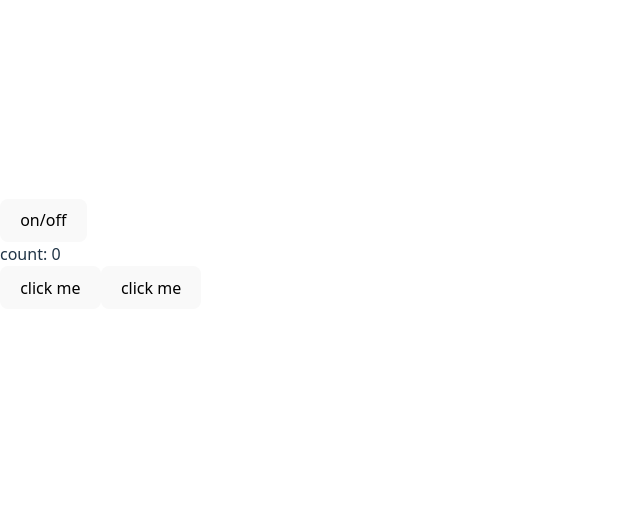
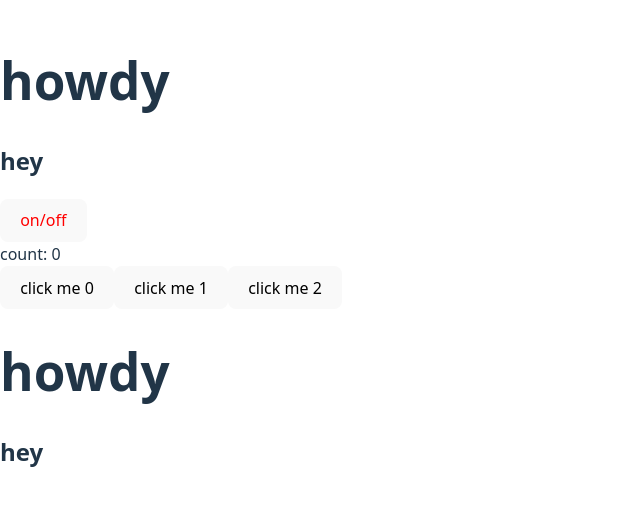
Before and after one commit to dominicprior/r3f-demo, a React app: page / in a window 1280 px wide. Shown: the part 146-652 px from the top of the page, without its empty margins (0-640 px from the left). Built offline with nearby package versions, Linux system fonts and the light colour scheme; the HTML template or start-up script is replaced by a standard one.

Commit message:
Add children, red colour and an array of buttons

```diff
--- a/src/app.tsx
+++ b/src/app.tsx
@@ -1,7 +1,8 @@
+import type { ReactNode } from 'react';
 import { useState, } from 'react';
 import Clicker from './clicker.tsx'
 
-export default function App() {
+export default function App({ children }: {children: ReactNode}) {
     const [clickerActive, setClickerActive] = useState(true);
 
     function onOffClick() {
@@ -10,8 +11,12 @@ export default function App() {
 
     return (
         <>
-            <button onClick={ onOffClick }>on/off</button>
+            { children }
+            <button onClick={ onOffClick } style={{color: 'red'}}>
+                on/off
+            </button>
             { clickerActive && <Clicker onOff={clickerActive}/> }
+            { children }
         </>
     )
 }
--- a/src/clicker.tsx
+++ b/src/clicker.tsx
@@ -30,9 +30,18 @@ export default function Clicker({onOff}: {onOff: boolean}) {
             <div>count: { count }</div>
             { onOff &&
                 <>
-                    <button onClick={ buttonClick }>click me</button>
-                    <button onClick={ buttonClick }>click me</button>
-                </> }
+                    {
+                        Array.from({length: 3}, (_, i) =>
+                                <button
+                                    onClick={ buttonClick }
+                                    key={ i }
+                                >
+                                    {'click me ' + i}
+                                </button>
+                        )
+                    }
+                </>
+            }
         </div>
     );
 }
--- a/src/index.tsx
+++ b/src/index.tsx
@@ -4,7 +4,10 @@ import './index.css'
 import App from './app.tsx'
 
 createRoot(document.getElementById('root')!).render(
-  <StrictMode>
-    <App />
-  </StrictMode>,
-)
+    <StrictMode>
+        <App>
+            <h1>howdy</h1>
+            <h2>hey</h2>
+        </App>
+    </StrictMode>,
+);
```
